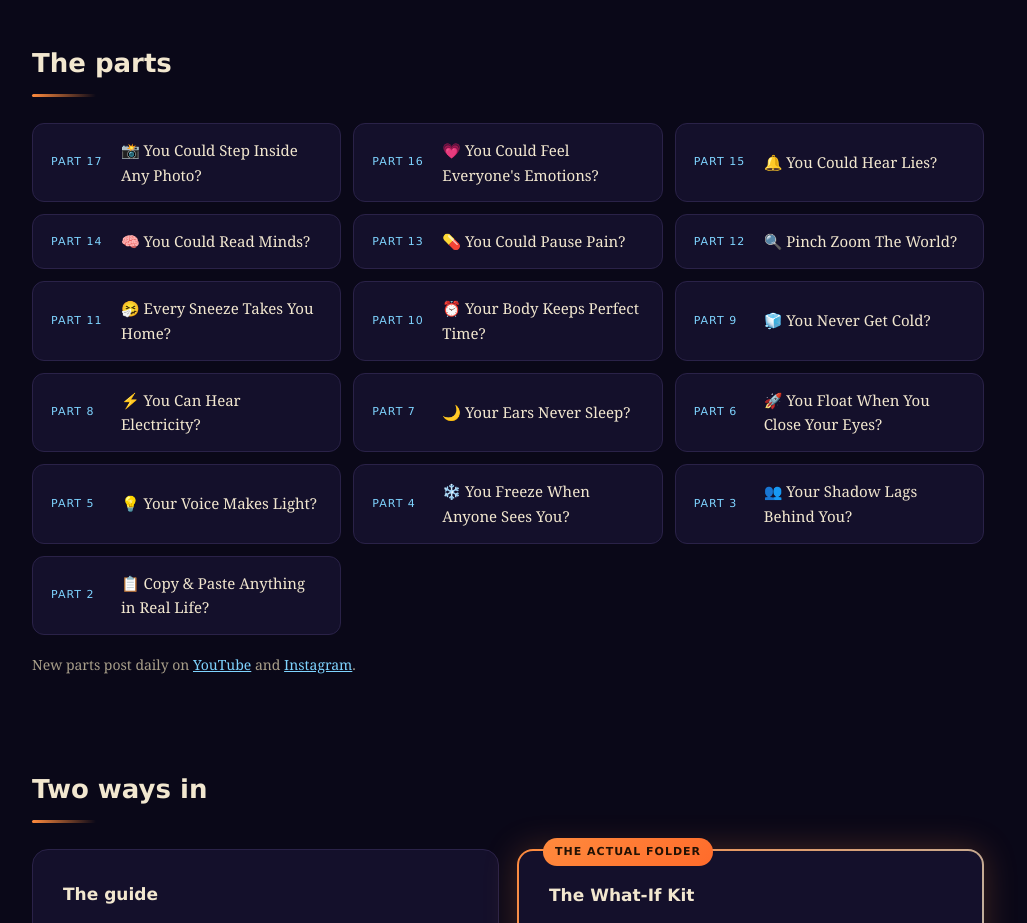
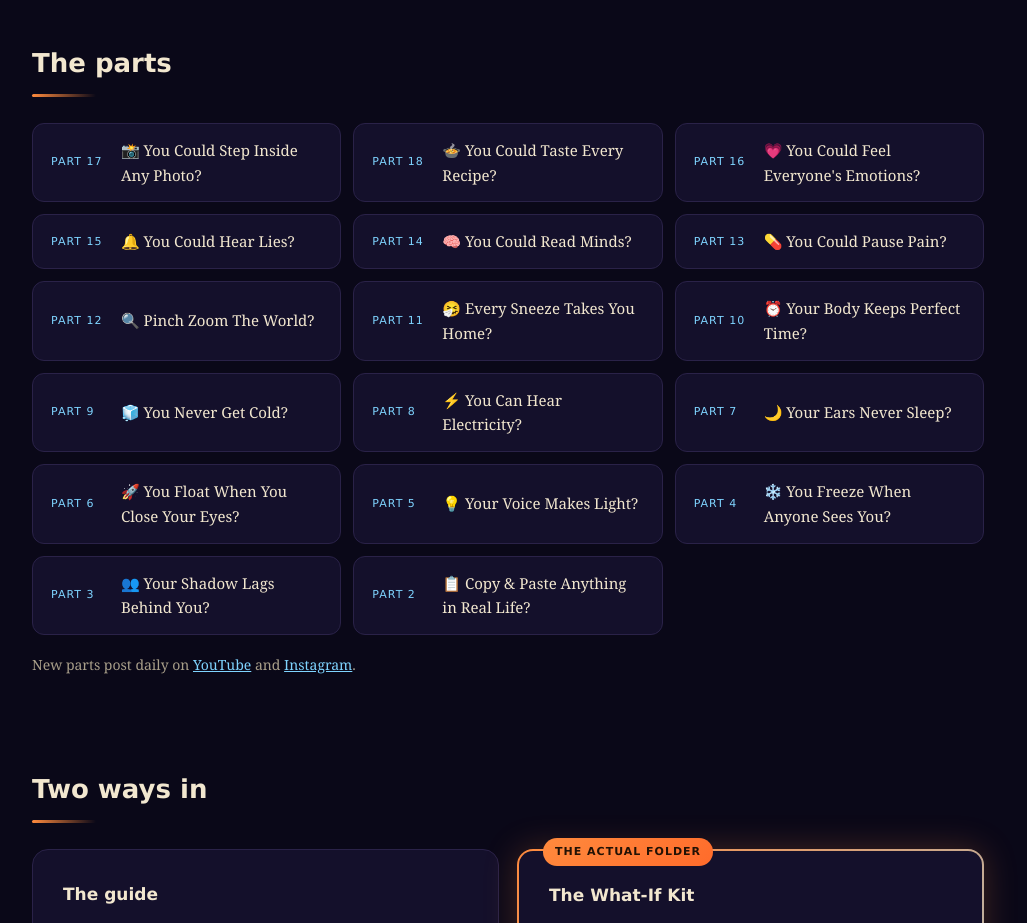
Before and after one commit to bedai2030-cell/seconddark-site, a plain HTML site: page index.html in a window 1280 px wide. Shown: the part 1260-2183 px from the top of the page, without its empty margins (132-1159 px from the left). Drawn offline with Linux system fonts and the light colour scheme.

Commit message:
add Part 18 card

```diff
--- a/index.html
+++ b/index.html
@@ -134,6 +134,7 @@
     <h2 class="rv">The parts</h2>
     <div class="eps">
       <a class="ep rv" href="https://www.youtube.com/@seconddarkpowers" target="_blank" rel="noopener"><span class="n mono">PART 17</span><span class="t">📸 You Could Step Inside Any Photo?</span></a>
+      <a class="ep rv" href="https://www.youtube.com/@seconddarkpowers" target="_blank" rel="noopener"><span class="n mono">PART 18</span><span class="t">🍲 You Could Taste Every Recipe?</span></a>
       <a class="ep rv" href="https://www.youtube.com/@seconddarkpowers" target="_blank" rel="noopener"><span class="n mono">PART 16</span><span class="t">💗 You Could Feel Everyone's Emotions?</span></a>
       <a class="ep rv" href="https://www.youtube.com/@seconddarkpowers" target="_blank" rel="noopener"><span class="n mono">PART 15</span><span class="t">🔔 You Could Hear Lies?</span></a>
       <a class="ep rv" href="https://www.youtube.com/@seconddarkpowers" target="_blank" rel="noopener"><span class="n mono">PART 14</span><span class="t">🧠 You Could Read Minds?</span></a>
```
